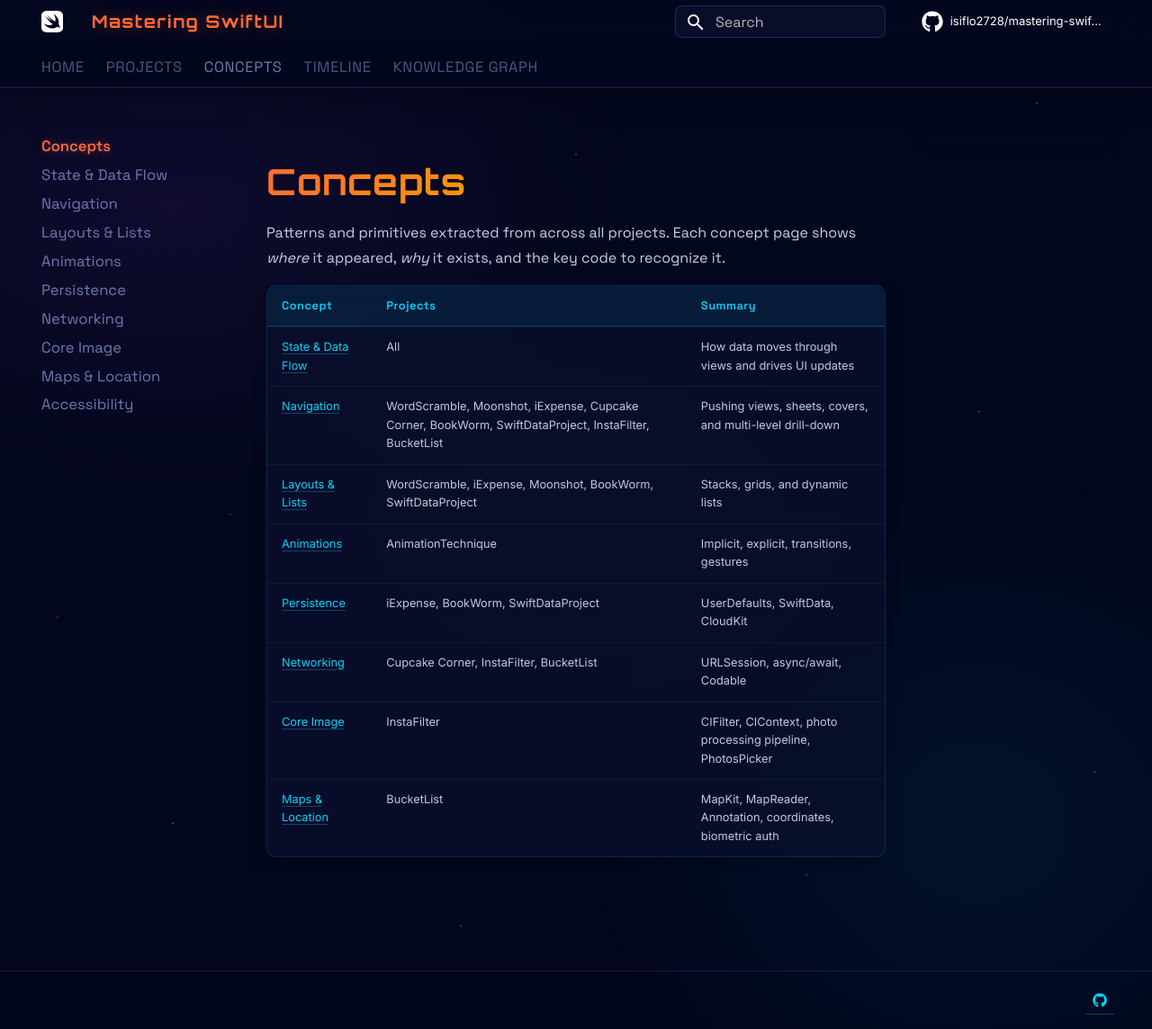
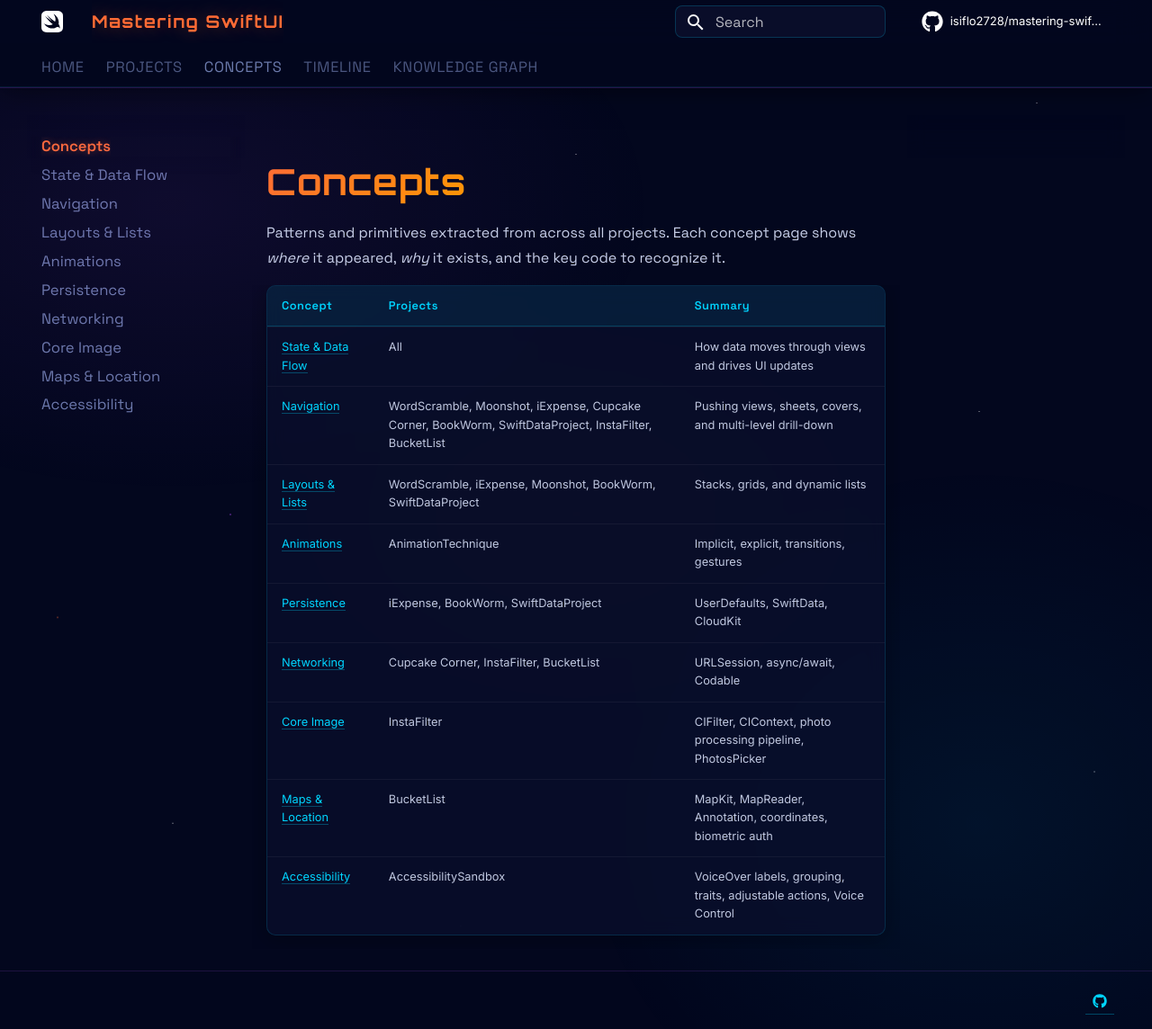
Before and after one commit to isiflo2728/swift-vault, an MkDocs documentation site: the page built from docs/concepts/index.md, in a window 1280 px wide and 1144 px high. Shown: the whole window at 90% size. Built offline with MkDocs 1.6.1 and Material for MkDocs 9.7.7, drawn with Linux system fonts in a browser that asks for light colours; comment, search, counter and statistics services are not loaded.

Commit message:
Add Accessibility to concepts index

```diff
--- a/docs/concepts/index.md
+++ b/docs/concepts/index.md
@@ -12,3 +12,4 @@ Patterns and primitives extracted from across all projects. Each concept page sh
 | [Networking](networking.md) | Cupcake Corner, InstaFilter, BucketList | URLSession, async/await, Codable |
 | [Core Image](core-image.md) | InstaFilter | CIFilter, CIContext, photo processing pipeline, PhotosPicker |
 | [Maps & Location](maps-location.md) | BucketList | MapKit, MapReader, Annotation, coordinates, biometric auth |
+| [Accessibility](accessibility.md) | AccessibilitySandbox | VoiceOver labels, grouping, traits, adjustable actions, Voice Control |
```
